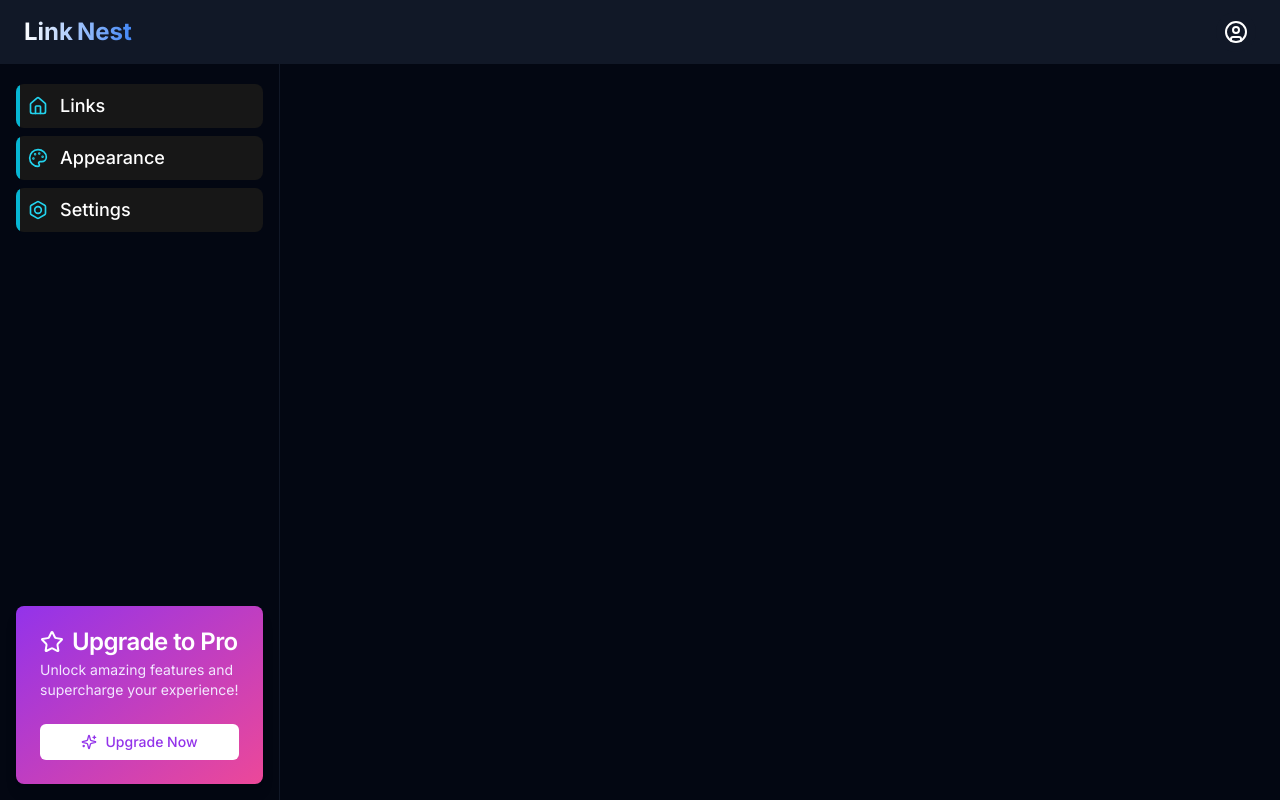
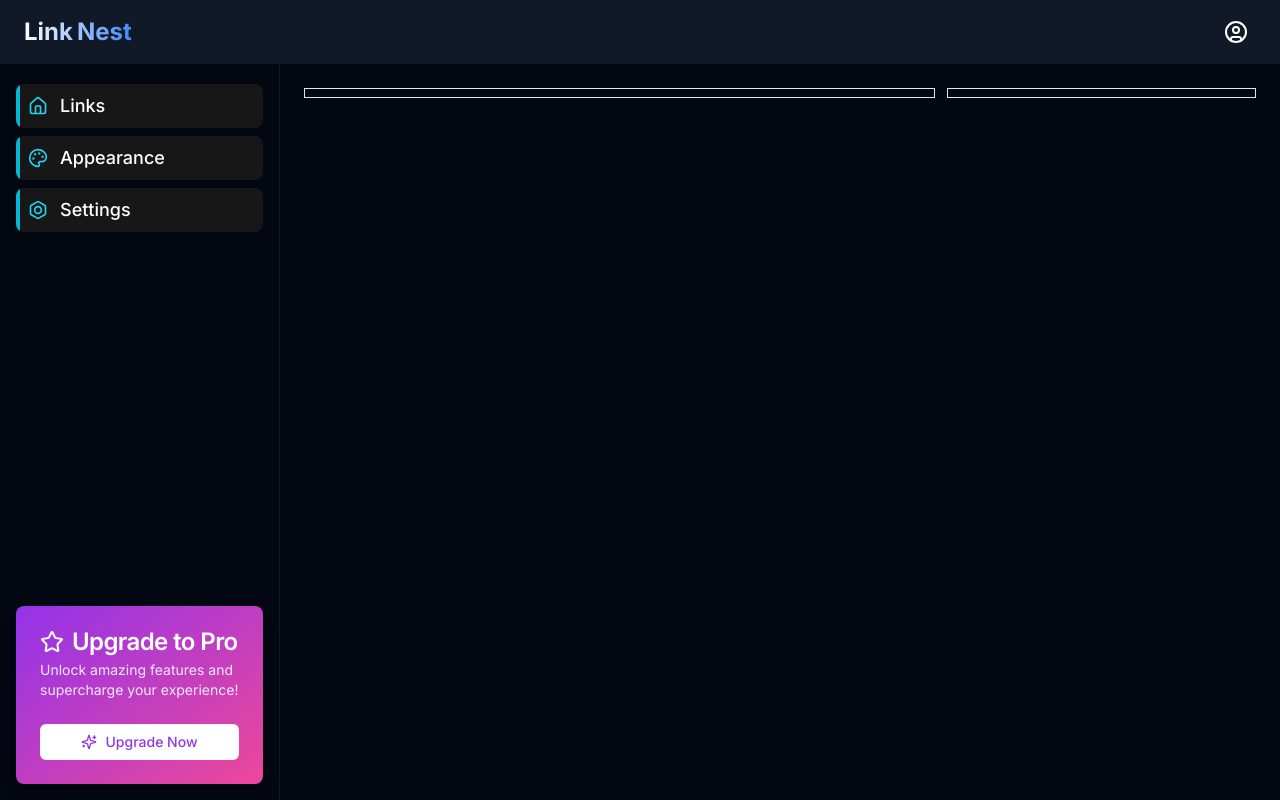
Before and after one commit to riteshk-007/LinkNest, a Next.js app: page /admin in a window 1280 px wide. Built offline with nearby package versions, Linux system fonts and the light colour scheme.

Commit message:
chore: Update admin layout and page components

```diff
--- a/app/(pages)/admin/layout.tsx
+++ b/app/(pages)/admin/layout.tsx
@@ -29,6 +29,7 @@ import {
 import { LayoutProps, NavLinkProps } from "@/types/types";
 import Logo from "../_components/Logo";
 import { motion } from "framer-motion";
+import { signOut } from "next-auth/react";
 
 const Layout: React.FC<LayoutProps> = ({ children }) => {
   return (
@@ -134,8 +135,12 @@ const Layout: React.FC<LayoutProps> = ({ children }) => {
                 </DropdownMenuItem>
               </Link>
               <DropdownMenuSeparator className="bg-gray-900" />
-              <Link className="cursor-pointer" href="/authenticate">
-                <DropdownMenuItem className="text-red-400 focus:bg-red-900 focus:text-white">
+              <Link
+                className="cursor-pointer"
+                href="/"
+                onClick={() => signOut({ callbackUrl: "/" })}
+              >
+                <DropdownMenuItem className="text-red-400 focus:bg-red-900 focus:text-white cursor-default">
                   Logout
                 </DropdownMenuItem>
               </Link>
--- a/app/(pages)/admin/page.tsx
+++ b/app/(pages)/admin/page.tsx
@@ -1,7 +1,5 @@
 import { Metadata } from "next";
 import React from "react";
-// import AddLinks from "./_components/AddLinks";
-// import Preview from "./_components/Preview";
 
 export const metadata: Metadata = {
   title: "Home - Link Nest: All Your Social Links in One Place",
@@ -9,7 +7,12 @@ export const metadata: Metadata = {
     "Easily access and share all your social media profiles with just one link. Join Link Nest today and streamline your online presence.",
 };
 const page = () => {
-  return <div className="grid lg:grid-cols-2 gap-4"></div>;
+  return (
+    <div className="grid lg:grid-cols-3 gap-3">
+      <div className=" border lg:col-span-2 p-1 relative"></div>
+      <div className=" border lg:col-span-1 p-1 hidden md:block"></div>
+    </div>
+  );
 };
 
 export default page;
```
